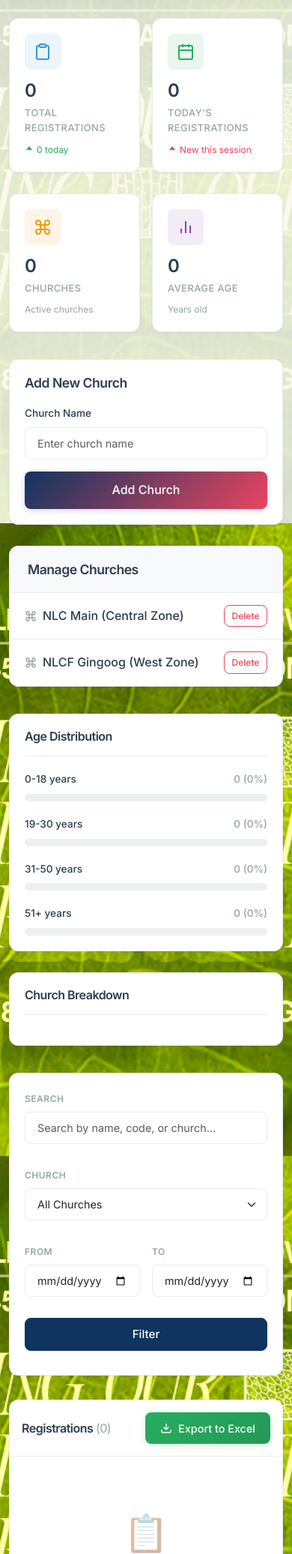
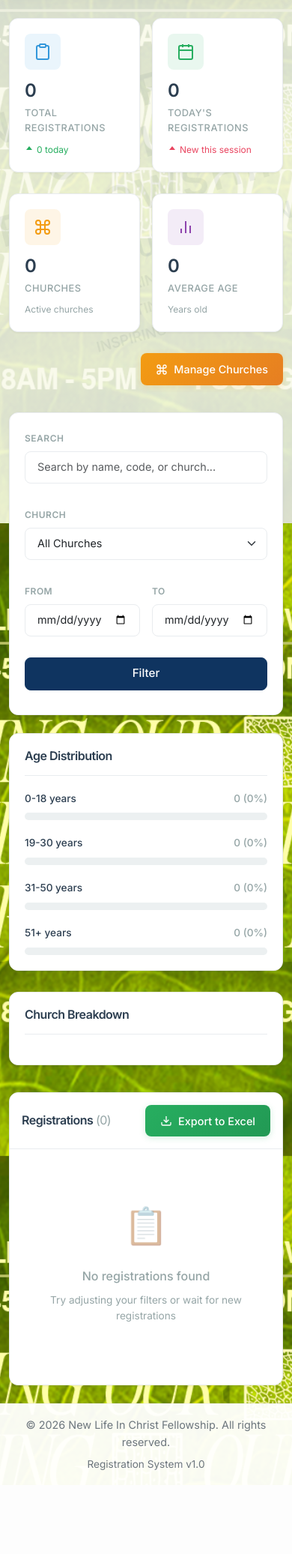
Before and after one commit to Bryzsx/registration-form, a Flask app: page /admin in a window 390 px wide. Shown: the part 146-2219 px from the top of the page at 75% size. After the commit the page ends 2107 px from the top, so only its background shows below. Run offline with Flask 3, Linux system fonts and the light colour scheme; a user stored in the database is signed in; data comes from the database, SQL or seed files in the repository; data that the repository does not hold is empty.

Commit message:
Update admin UI with watermark, church management modal, and improved layout flow

```diff
--- a/templates/admin.html
+++ b/templates/admin.html
@@ -462,13 +462,70 @@
             padding: 0.3rem 0.6rem;
             font-size: 0.75rem;
         }
+    .watermark {
+        position: fixed;
+        top: 50%;
+        left: 50%;
+        transform: translate(-50%, -50%) rotate(-15deg);
+        text-align: center;
+        pointer-events: none;
+        z-index: -1;
+        opacity: 0.08;
+    }
+    .watermark h1 {
+        font-size: 3.5rem;
+        font-weight: 900;
+        color: var(--text-dark);
+        margin: 0;
+        letter-spacing: 4px;
+        line-height: 1.2;
+    }
+    .watermark h2 {
+        font-size: 2rem;
+        font-weight: 700;
+        color: var(--accent-color);
+        margin: 1rem 0 0.5rem;
+    }
+    .watermark p {
+        font-size: 1.2rem;
+        font-weight: 500;
+        color: var(--text-dark);
+        margin: 0.25rem 0;
+    }
+    .btn-manage-churches {
+        background: linear-gradient(135deg, var(--warning-color), #e67e22);
+        color: white;
+        border: none;
+        padding: 0.6rem 1.25rem;
+        border-radius: var(--radius-sm);
+        font-weight: 500;
+        font-size: 0.9rem;
+        transition: all 0.3s ease;
+        box-shadow: 0 2px 8px rgba(243, 156, 18, 0.2);
+        text-decoration: none;
+        display: inline-flex;
+        align-items: center;
+        gap: 0.5rem;
+    }
+    .btn-manage-churches:hover {
+        transform: translateY(-2px);
+        box-shadow: 0 4px 12px rgba(243, 156, 18, 0.3);
+        color: white;
     }
 </style>
 {% endblock %}
 
 {% block content %}
+<div class="watermark">
+    <h1>NEW LIFE IN CHRIST FELLOWSHIP</h1>
+    <h2>45TH ANNUAL REUNION</h2>
+    <p>HONORING OUR PAST</p>
+    <p>CELEBRATING OUR PRESENT</p>
+    <p>INSPIRING OUR FUTURE</p>
+</div>
+
 <!-- Statistics Cards -->
-<div class="row g-3 mb-4">
+<div class="row g-3 mb-4 align-items-center">
     <div class="col-6 col-lg-3">
         <div class="stat-card">
             <div class="stat-icon" style="background: rgba(52, 152, 219, 0.1);">
@@ -539,50 +596,51 @@
             </div>
         </div>
     </div>
+    <div class="col-12 mt-3 d-flex justify-content-end">
+        <button type="button" class="btn-manage-churches" data-bs-toggle="modal" data-bs-target="#churchModal">
+            <svg width="16" height="16" viewBox="0 0 24 24" fill="none" stroke="currentColor" stroke-width="2">
+                <path d="M18 3a3 3 0 0 0-3 3v12a3 3 0 0 0 3 3 3 3 0 0 0 3-3 3 3 0 0 0-3-3H6a3 3 0 0 0-3 3 3 3 0 0 0 3 3 3 3 0 0 0 3-3V6a3 3 0 0 0-3-3 3 3 0 0 0-3 3 3 3 0 0 0 3 3h12a3 3 0 0 0 3-3 3 3 0 0 0-3-3z"></path>
+            </svg>
+            Manage Churches
+        </button>
+    </div>
 </div>
 
-<!-- Church Management Section -->
-<div class="row g-3 mb-4">
-    <div class="col-12 col-lg-4">
-        <div class="church-form-card">
-            <h6 class="section-title">Add New Church</h6>
-            <form method="POST" action="{{ url_for('add_church') }}">
-                <div class="mb-3">
-                    <label class="form-label">Church Name</label>
-                    <input type="text" class="form-control" name="church_name" placeholder="Enter church name" required>
-                </div>
-                <button type="submit" class="quick-action-btn w-100">Add Church</button>
-            </form>
-        </div>
-    </div>
-
-    <div class="col-12 col-lg-8">
-        <div class="church-management-card">
-            <div class="church-management-header">
-                <h6 class="section-title mb-0">Manage Churches</h6>
+<!-- Search & Filter -->
+<div class="filter-section mb-4">
+    <form method="GET" action="{{ url_for('admin') }}">
+        <div class="row g-3 align-items-end">
+            <div class="col-12 col-md-4">
+                <label class="form-label">Search</label>
+                <input type="text" class="form-control" name="search" placeholder="Search by name, code, or church..." value="{{ search }}">
             </div>
-            <div style="max-height: 300px; overflow-y: auto;">
-                {% for church in all_churches %}
-                <div class="church-list-item">
-                    <div class="d-flex align-items-center gap-2">
-                        <svg width="16" height="16" viewBox="0 0 24 24" fill="none" stroke="var(--text-light)" stroke-width="2">
-                            <path d="M18 3a3 3 0 0 0-3 3v12a3 3 0 0 0 3 3 3 3 0 0 0 3-3 3 3 0 0 0-3-3H6a3 3 0 0 0-3 3 3 3 0 0 0 3 3 3 3 0 0 0 3-3V6a3 3 0 0 0-3-3 3 3 0 0 0-3 3 3 3 0 0 0 3 3h12a3 3 0 0 0 3-3 3 3 0 0 0-3-3z"></path>
-                        </svg>
-                        <span>{{ church.name }}</span>
-                    </div>
-                    <a href="{{ url_for('delete_church', id=church.id) }}" class="btn btn-outline-danger btn-icon" onclick="return confirm('Are you sure you want to delete this church?')">Delete</a>
-                </div>
-                {% endfor %}
-                {% if not all_churches %}
-                <div class="empty-state" style="padding: 2.5rem;">
-                    <div class="empty-state-icon">⛪</div>
-                    <p style="font-size: 0.9rem; margin-bottom: 0.25rem; font-weight: 500;">No churches added yet</p>
-                    <p style="font-size: 0.8rem;">Add your first church using the form</p>
-                </div>
-                {% endif %}
+            <div class="col-12 col-md-3">
+                <label class="form-label">Church</label>
+                <select class="form-select" name="church">
+                    <option value="">All Churches</option>
+                    {% for church in churches %}
+                        <option value="{{ church }}" {% if church_filter == church %}selected{% endif %}>{{ church }}</option>
+                    {% endfor %}
+                </select>
+            </div>
+            <div class="col-6 col-md-2">
+                <label class="form-label">From</label>
+                <input type="date" class="form-control" name="date_from" value="{{ date_from }}">
+            </div>
+            <div class="col-6 col-md-2">
+                <label class="form-label">To</label>
+                <input type="date" class="form-control" name="date_to" value="{{ date_to }}">
+            </div>
+            <div class="col-12 col-md-1">
+                <button type="submit" class="btn btn-primary w-100">Filter</button>
             </div>
         </div>
-    </div>
+        {% if search or church_filter or date_from or date_to %}
+        <div class="mt-3">
+            <a href="{{ url_for('admin') }}" class="btn btn-sm btn-outline-secondary">Clear Filters</a>
+        </div>
+        {% endif %}
+    </form>
 </div>
 
 <!-- Analytics Section -->
@@ -639,43 +697,6 @@
     </div>
 </div>
 
-<!-- Search & Filter -->
-<div class="filter-section">
-    <form method="GET" action="{{ url_for('admin') }}">
-        <div class="row g-3 align-items-end">
-            <div class="col-12 col-md-4">
-                <label class="form-label">Search</label>
-                <input type="text" class="form-control" name="search" placeholder="Search by name, code, or church..." value="{{ search }}">
-            </div>
-            <div class="col-12 col-md-3">
-                <label class="form-label">Church</label>
-                <select class="form-select" name="church">
-                    <option value="">All Churches</option>
-                    {% for church in churches %}
-                        <option value="{{ church }}" {% if church_filter == church %}selected{% endif %}>{{ church }}</option>
-                    {% endfor %}
-                </select>
-            </div>
-            <div class="col-6 col-md-2">
-                <label class="form-label">From</label>
-                <input type="date" class="form-control" name="date_from" value="{{ date_from }}">
-            </div>
-            <div class="col-6 col-md-2">
-                <label class="form-label">To</label>
-                <input type="date" class="form-control" name="date_to" value="{{ date_to }}">
-            </div>
-            <div class="col-12 col-md-1">
-                <button type="submit" class="btn btn-primary w-100">Filter</button>
-            </div>
-        </div>
-        {% if search or church_filter or date_from or date_to %}
-        <div class="mt-3">
-            <a href="{{ url_for('admin') }}" class="btn btn-sm btn-outline-secondary">Clear Filters</a>
-        </div>
-        {% endif %}
-    </form>
-</div>
-
 <!-- Registration Table -->
 <div class="table-container">
     <div class="table-header">
@@ -727,6 +748,51 @@
         <p style="font-size: 0.85rem;">Try adjusting your filters or wait for new registrations</p>
     </div>
     {% endif %}
+</div>
+
+<!-- Church Management Modal -->
+<div class="modal fade" id="churchModal" tabindex="-1">
+    <div class="modal-dialog modal-dialog-centered modal-lg">
+        <div class="modal-content">
+            <div class="modal-header">
+                <h5 class="modal-title">Manage Churches</h5>
+                <button type="button" class="btn-close" data-bs-dismiss="modal"></button>
+            </div>
+            <div class="modal-body">
+                <div class="row g-4">
+                    <div class="col-md-5">
+                        <h6 class="section-title">Add New Church</h6>
+                        <form method="POST" action="{{ url_for('add_church') }}">
+                            <div class="mb-3">
+                                <label class="form-label">Church Name</label>
+                                <input type="text" class="form-control" name="church_name" placeholder="Enter church name" required>
+                            </div>
+                            <button type="submit" class="btn btn-primary w-100">Add Church</button>
+                        </form>
+                    </div>
+                    <div class="col-md-7">
+                        <h6 class="section-title">Church List</h6>
+                        <div style="max-height: 300px; overflow-y: auto; border: 1px solid var(--border-color); border-radius: var(--radius-sm);">
+                            {% for church in all_churches %}
+                            <div class="d-flex justify-content-between align-items-center p-3 border-bottom">
+                                <div class="d-flex align-items-center gap-2">
+                                    <svg width="16" height="16" viewBox="0 0 24 24" fill="none" stroke="var(--text-light)" stroke-width="2">
+                                        <path d="M18 3a3 3 0 0 0-3 3v12a3 3 0 0 0 3 3 3 3 0 0 0 3-3 3 3 0 0 0-3-3H6a3 3 0 0 0-3 3 3 3 0 0 0 3 3 3 3 0 0 0 3-3V6a3 3 0 0 0-3-3 3 3 0 0 0-3 3 3 3 0 0 0 3 3h12a3 3 0 0 0 3-3 3 3 0 0 0-3-3z"></path>
+                                    </svg>
+                                    <span>{{ church.name }}</span>
+                                </div>
+                                <a href="{{ url_for('delete_church', id=church.id) }}" class="btn btn-outline-danger btn-sm" onclick="return confirm('Are you sure you want to delete this church?')">Delete</a>
+                            </div>
+                            {% endfor %}
+                            {% if not all_churches %}
+                            <div class="p-4 text-center text-muted">No churches added yet</div>
+                            {% endif %}
+                        </div>
+                    </div>
+                </div>
+            </div>
+        </div>
+    </div>
 </div>
 
 <!-- Registration Details Modal -->
```
